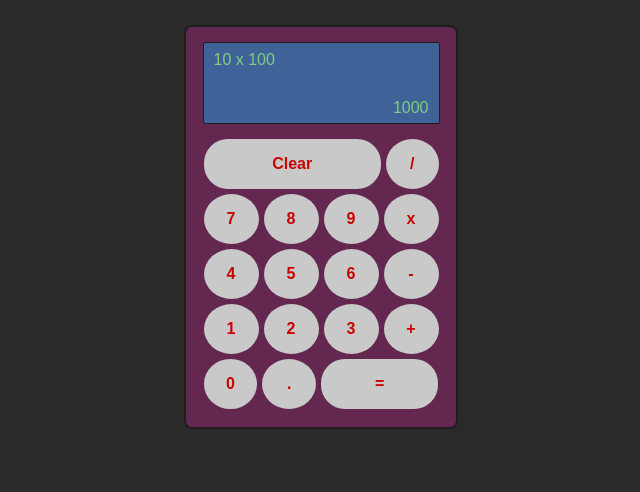
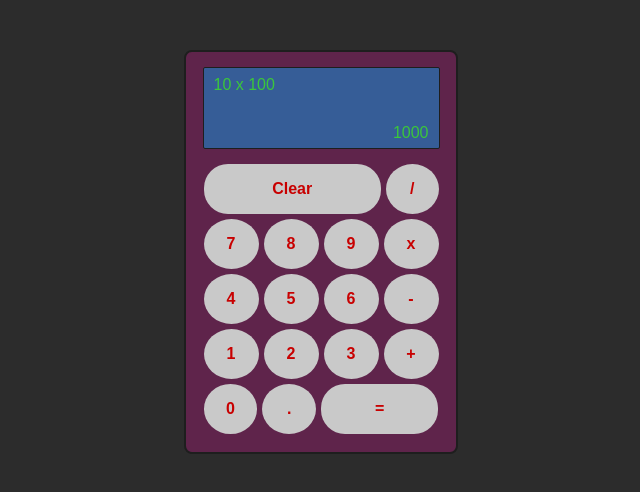
Before and after one commit to octronnnnnn/calculator, a plain HTML site: page index.html in a window 1280 px wide. Shown: the whole page, without its empty margins (319-959 px from the left). Drawn offline with Linux system fonts and the light colour scheme.

Commit message:
added basic styling

```diff
--- a/style.css
+++ b/style.css
@@ -3,10 +3,10 @@
 }
 
 body {
-    margin-top: 25px;
+    margin-top: 50px;
     display: flex;
     justify-content: center;
-    background-color: rgb(42, 42, 42);
+    background-color: rgb(44, 44, 44);
 }
 
 #calculator {
@@ -18,7 +18,7 @@ body {
     height: 400px;
     border: solid black 1px;
     border-radius: 8px;
-    background-color: rgb(100, 40, 80);
+    background-color: rgb(95, 36, 75);
     border: solid rgb(30, 30, 30) 2px;
 }
 
@@ -27,8 +27,8 @@ body {
     width: 235px;
     height: 80px;
     border: solid 1px rgb(30, 30, 30);
-    background-color: rgb(63, 99, 153);
-    color: rgb(127, 206, 127);
+    background-color: rgb(54, 93, 151);
+    color: rgb(59, 199, 59);
     border-radius: 2px;
     display: flex;
     flex-direction: column;
```
